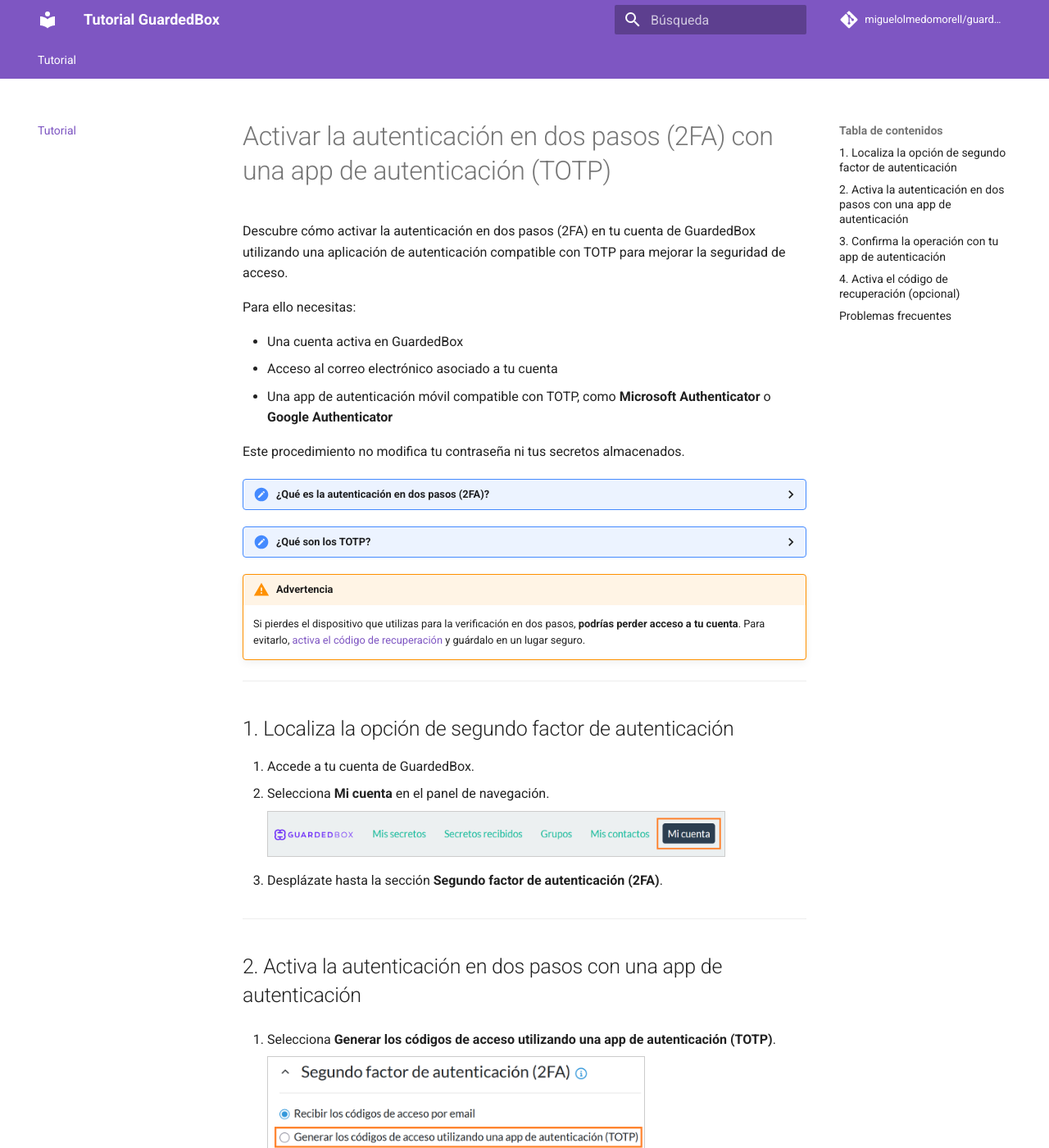
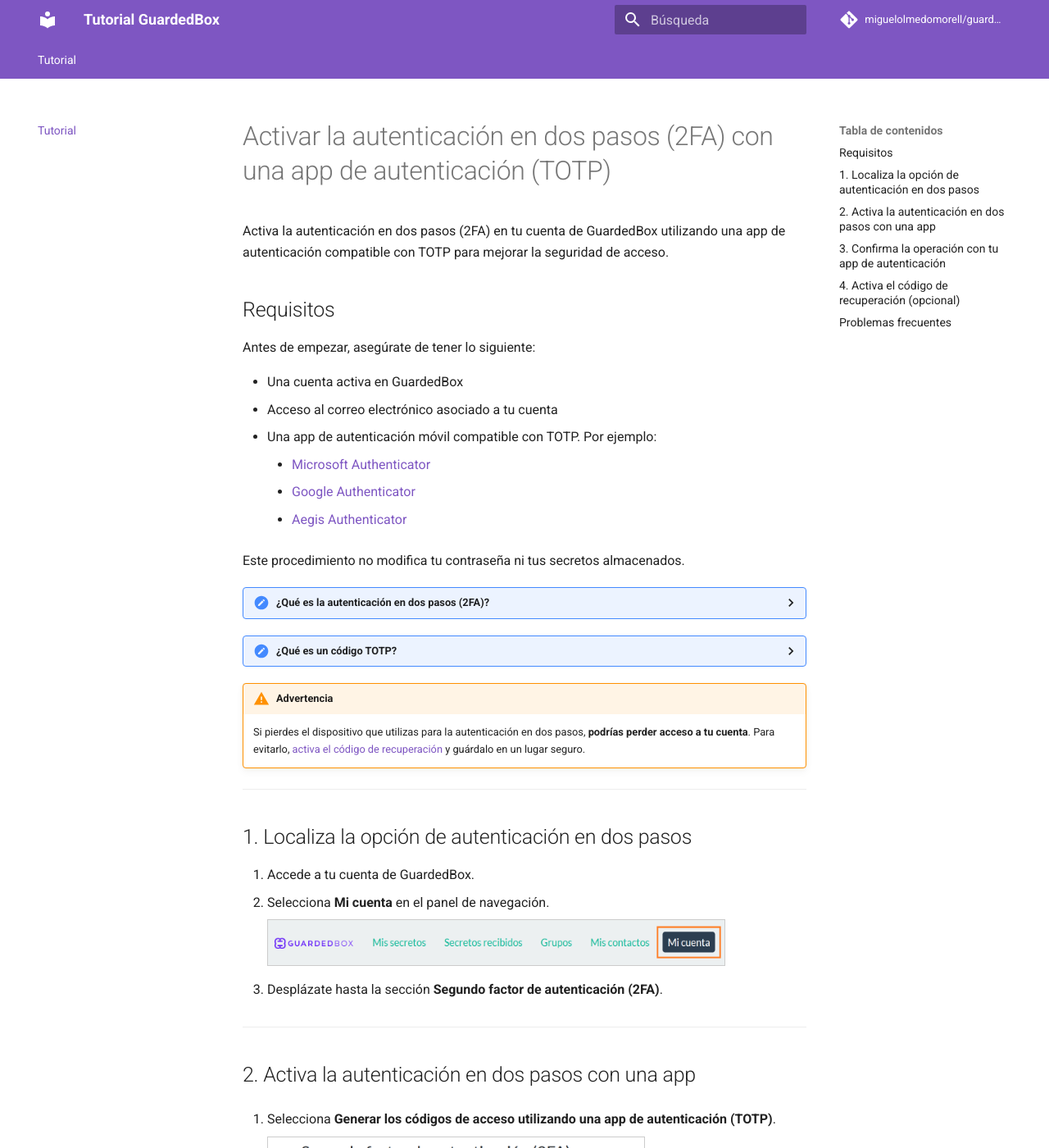
Before and after one commit to MiguelOlmedoMorell/guardedbox-test, an MkDocs documentation site: the page built from docs/index.md, in a window 1280 px wide and 1400 px high. Shown: the whole window at 82% size. Built offline with MkDocs 1.6.1 and Material for MkDocs 9.7.7, drawn with Linux system fonts in a browser that asks for light colours; comment, search, counter and statistics services are not loaded; some of the changed text lies outside the part shown.

Commit message:
Third draft

```diff
--- a/docs/index.md
+++ b/docs/index.md
@@ -1,35 +1,40 @@
 # Activar la autenticación en dos pasos (2FA) con una app de autenticación (TOTP)
 
-Descubre cómo activar la autenticación en dos pasos (2FA) en tu cuenta de GuardedBox utilizando una aplicación de autenticación compatible con TOTP para mejorar la seguridad de acceso.
+Activa la autenticación en dos pasos (2FA) en tu cuenta de GuardedBox utilizando una app de autenticación compatible con TOTP para mejorar la seguridad de acceso.
 
-Para ello necesitas:
+## Requisitos
+
+Antes de empezar, asegúrate de tener lo siguiente:
 
 - Una cuenta activa en GuardedBox
 - Acceso al correo electrónico asociado a tu cuenta
-- Una app de autenticación móvil compatible con TOTP, como **Microsoft Authenticator** o **Google Authenticator**
+- Una app de autenticación móvil compatible con TOTP. Por ejemplo:
+    - [Microsoft Authenticator](https://support.microsoft.com/en-US/authenticator/download-microsoft-authenticator)
+    - [Google Authenticator](https://support.google.com/accounts/answer/1066447?hl=es&co=GENIE.Platform%3DAndroid)
+    - [Aegis Authenticator](https://getaegis.app/)
 
 Este procedimiento no modifica tu contraseña ni tus secretos almacenados.
 
 <details>
 <summary>¿Qué es la autenticación en dos pasos (2FA)?</summary>
 
-La verificación en dos pasos (2FA) añade una capa extra de seguridad al iniciar sesión. Al activarla, tendrás que introducir un código de verificación (que recibirás por email o en el móvil) cada vez que accedas a tu cuenta.
+La autenticación en dos pasos (2 Factor Authentication) añade una capa extra de seguridad al iniciar sesión. Al activarla, debes introducir un código de autenticación cada vez que accedas a tu cuenta. El código se envía por correo electrónico o se genera en tu móvil.
 
-Por defecto, GuardedBox usa tu email como segundo factor de verificación.
+Por defecto, GuardedBox usa tu correo electrónico como segundo factor de autenticación.
 </details>
 
 <details>
-<summary>¿Qué son los TOTP?</summary>
+<summary>¿Qué es un código TOTP?</summary>
 
-Los TOTP, o Time-based One-time Password, son códigos numéricos temporales que cambian cada pocos segundos y se utilizan como segundo factor de autenticación para aumentar la seguridad.
+Los códigos TOTP (Time-based One-Time Password) son códigos numéricos temporales que cambian cada pocos segundos y se utilizan como segundo factor de autenticación para aumentar la seguridad.
 </details>
 
 !!! warning "Advertencia"
-    Si pierdes el dispositivo que utilizas para la verificación en dos pasos, **podrías perder acceso a tu cuenta**. Para evitarlo, [activa el código de recuperación](#codigo-recuperacion) y guárdalo en un lugar seguro.
+    Si pierdes el dispositivo que utilizas para la autenticación en dos pasos, **podrías perder acceso a tu cuenta**. Para evitarlo, [activa el código de recuperación](#codigo-recuperacion) y guárdalo en un lugar seguro.
 
 ---
 
-## 1. Localiza la opción de segundo factor de autenticación
+## 1. Localiza la opción de autenticación en dos pasos
 
 1. Accede a tu cuenta de GuardedBox.
 2. Selecciona **Mi cuenta** en el panel de navegación.
@@ -40,7 +45,7 @@ Los TOTP, o Time-based One-time Password, son códigos numéricos temporales que
 
 ---
 
-## 2. Activa la autenticación en dos pasos con una app de autenticación {#activar-autenticacion}
+## 2. Activa la autenticación en dos pasos con una app {#activar-autenticacion}
 
 1. Selecciona **Generar los códigos de acceso utilizando una app de autenticación (TOTP)**.
 
@@ -62,21 +67,21 @@ Los TOTP, o Time-based One-time Password, son códigos numéricos temporales que
     <img src="images/codigo-qr.png" width="70%" style="border: 1px solid #ccc;" alt="Ventana de confirmación">
 
 !!! warning "Advertencia"
-    El código generado por la app solo es válido durante unos segundos. Después se generará uno nuevo.
+    El código generado por la app solo es válido durante un breve periodo. Después se genera uno nuevo.
 
-GuardedBox mostrará una ventana de confirmación indicando que la configuración se ha completado correctamente y enviará un correo electrónico confirmando el cambio en los ajustes.
+GuardedBox muestra una ventana de confirmación al completar la configuración y envía un correo electrónico para confirmar el cambio.
 
 A partir de este momento:
 
-- Ya no recibirás códigos de acceso por email.
-- Cada inicio de sesión requerirá introducir un código temporal generado en tu app de autenticación.
+- Dejas de recibir códigos de acceso por correo electrónico.
+- Cada inicio de sesión requiere introducir un código temporal generado en tu app de autenticación.
 
 !!! tip "Consejo"
-    Después de activar la autenticación con app, te recomendamos [generar un código de recuperación](#codigo-recuperacion).
+    Después de activar la autenticación en dos pasos con una app, te recomendamos [generar un código de recuperación](#codigo-recuperacion).
 
 ## 4. Activa el código de recuperación (opcional) {#codigo-recuperacion}
 
-Un código de recuperación es un código de un solo uso que permite acceder a tu cuenta si no tienes disponible el dispositivo utilizado para la autenticación.
+Un código de recuperación es un código de un solo uso que permite acceder a tu cuenta si no tienes disponible el dispositivo utilizado para la autenticación en dos pasos.
 
 1. Accede a **Mi cuenta** > **Segundo factor de autenticación (2FA)**.
 2. Activa la opción **Activar código de recuperación**.
@@ -86,11 +91,11 @@ Un código de recuperación es un código de un solo uso que permite acceder a t
 3. Introduce la contraseña de tu cuenta de GuardedBox en la ventana emergente.
 4. Selecciona **Continuar**.
 
-GuardedBox mostrará una ventana de confirmación con el código de recuperación y enviará un correo electrónico confirmando el cambio en los ajustes. Copia el código y guárdalo en un lugar seguro pero accesible.
+GuardedBox muestra una ventana de confirmación con el código de recuperación y envía un correo electrónico para confirmar el cambio. Copia el código y guárdalo en un lugar seguro pero accesible.
 
 !!! warning "Advertencia"
-    - Si pierdes u olvidas el código de recuperación, puedes generar uno nuevo. El código anterior dejará de ser válido.
-    - Si usas el código de recuperación, se consumirá y se desactivará. Deberás crear uno nuevo para volver a tenerlo disponible.
+    - Si pierdes u olvidas el código de recuperación, puedes generar uno nuevo. El código anterior deja de ser válido.
+    - Si usas el código de recuperación, se consume y se desactiva. Debes crear uno nuevo para volver a tenerlo disponible.
 
 ---
 
@@ -100,35 +105,35 @@ GuardedBox mostrará una ventana de confirmación con el código de recuperació
     Si no puedes escanear el código QR con tu app de autenticación:
 
     1. Selecciona **Ingresar clave de configuración** en tu app de autenticación.
-    2. Rellena los datos (nombre de cuenta, clave secreta y tipo de clave).
-    3. Introduce el código generado por tu app de autenticación.
+    2. Introduce los datos (nombre de cuenta, clave secreta y tipo de clave).
+    3. Introduce el código generado por tu app de autenticación en la ventana emergente de GuardedBox.
     4. Selecciona **Continuar**.
 
 !!! danger "Quiero reconfigurar la autenticación en dos pasos con una app de autenticación"
-    Para reconfigurar el segundo factor:
+    Para reconfigurar la autenticación en dos pasos:
 
     1. Selecciona el icono de engranaje a la derecha de **Generar los códigos de acceso utilizando una app de autenticación (TOTP)**.
 
         <img src="images/reconfigurar.png" width="75%" style="border: 1px solid #ccc;" alt="Reconfigurar la autenticación en dos pasos con una app de autenticación">
 
-    2. Repite el proceso desde el paso 2 de [Activa la autenticación en dos pasos con una app de autenticación](#activar-autenticacion).
+    2. Repite el proceso desde el paso 2 de [Activa la autenticación en dos pasos con una app](#activar-autenticacion).
 
-!!! danger "Quiero volver a utilizar el email como segundo factor de autenticación"
-    Para volver a utilizar el email:
+!!! danger "Quiero volver a utilizar el correo electrónico como segundo factor de autenticación"
+    Para volver a utilizar el correo electrónico:
 
     1. Selecciona **Recibir los códigos de acceso por email**.
 
-        <img src="images/acceso_por_email.png" width="75%" style="border: 1px solid #ccc;" alt="Recibir los códigos de acceso por email">
+        <img src="images/acceso_por_email.png" width="75%" style="border: 1px solid #ccc;" alt="Recibir los códigos de acceso por correo electrónico">
 
     2. Introduce la contraseña de tu cuenta de GuardedBox en la ventana emergente.
     3. Selecciona **Continuar**.
 
-    GuardedBox mostrará una ventana de confirmación indicando que la configuración se ha completado correctamente y enviará un correo electrónico confirmando el cambio en los ajustes.
+    GuardedBox muestra una ventana de confirmación al completar la configuración y envía un correo electrónico para confirmar el cambio.
 
     A partir de este momento:
 
-    - Ya no recibirás códigos de acceso a través de la app.
-    - Cada inicio de sesión requerirá introducir un código temporal enviado a tu email.
+    - Dejas de recibir códigos de acceso a través de la app.
+    - Cada inicio de sesión requiere introducir un código temporal enviado a tu correo electrónico.
 
     !!! warning "Advertencia"
         Si dejas de usar la app de autenticación, te recomendamos eliminar la clave de GuardedBox almacenada en la aplicación.
```
Also changed, not shown: other parts of docs/index.md (+1 -1 lines), .github/workflows/Reto.md, 1 other file.
